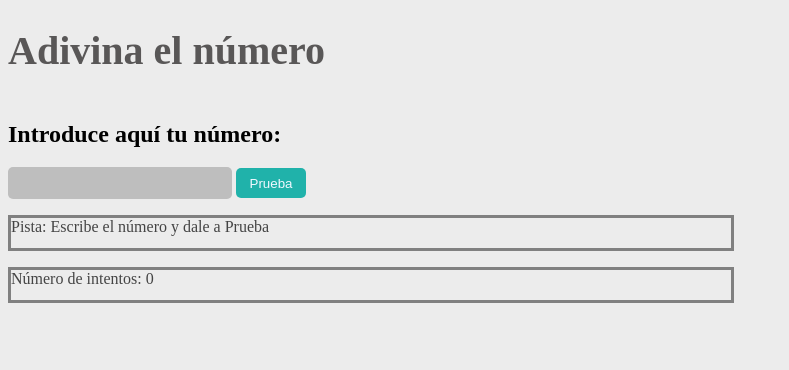
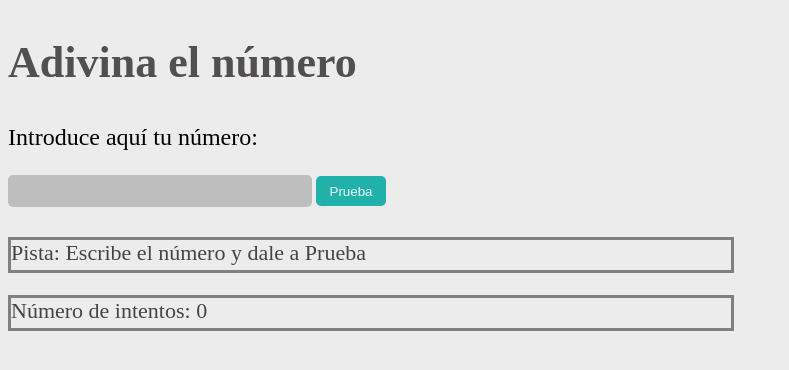
Before and after one commit to jeannettearias/modulo-2-adivina-el-numero, a website built with Vite: page src/index.html in a window 1280 px wide. Shown: the whole page, without its empty margins (0-789 px from the left). Built offline with nearby package versions, Linux system fonts and the light colour scheme.

Commit message:
add some  styles

```diff
--- a/src/index.html
+++ b/src/index.html
@@ -4,7 +4,7 @@
 <head>
   <meta charset="UTF-8" />
   <meta name="viewport" content="width=device-width, initial-scale=1" />
-  <title>Adalab Web Starter Kit</title>
+  <title>Evaluación intermedia 2</title>
   <link href="https://fonts.googleapis.com/css?family=Roboto&display=swap" rel="stylesheet" />
   <link rel="icon" href="./images/favicon.png" />
   <link rel="stylesheet" href="./scss/main.scss">
@@ -12,14 +12,11 @@
 </head>
 
 <body class="body">
-
-  <header class="header">
-    <h1 class="title">Adivina el número</h1>
-  </header>
   <main>
     <section>
+      <h1 class="title">Adivina el número</h1>
       <form class="js__form form"></form>
-      <h2 class="js__title">Introduce aquí tu número: </h2>
+      <p class="js__title subtitle">Introduce aquí tu número: </p>
       <input class="js__input input" type="number" name="number" id="input">
       <button class="js__btn btn">Prueba</button>
       <div>
--- a/src/scss/main.scss
+++ b/src/scss/main.scss
@@ -3,14 +3,13 @@ body {
 }
 
 .title {
-  color: rgba(23, 20, 20, 0.691);
-  font-size: 40px;
+  color: rgba(23, 20, 20, 0.731);
+  font-size: 44px;
+
 }
-
-.form {
-  display: grid;
-  //grid-template-rows: repeat(1, 1fr);
-
+.subtitle {
+  font-style: normal;
+  font-size: 24px;
 }
 
 .btn {
@@ -20,15 +19,17 @@ body {
   height: 30px;
   border: white;
   border-radius: 5px;
+
 }
 
 .input {
   background-color: rgba(128, 128, 128, 0.434);
   color: rgba(0, 0, 0, 0.712);
-  width: 220px;
+  width: 300px;
   height: 30px;
   border: white;
   border-radius: 5px;
+  margin-bottom: 0.5rem
 }
 
 .hint {
@@ -37,6 +38,8 @@ body {
   width: 720px;
   height: 30px;
   color: rgba(0, 0, 0, 0.712);
+  font-size: 22px;
+
 }
 .tries {
   color: rgba(0, 0, 0, 0.712);
@@ -44,4 +47,5 @@ body {
   width: 720px;
   height: 30px;
   color: rgba(0, 0, 0, 0.712);
+  font-size: 22px;
 }
```
Also changed, not shown: 1 other file.
